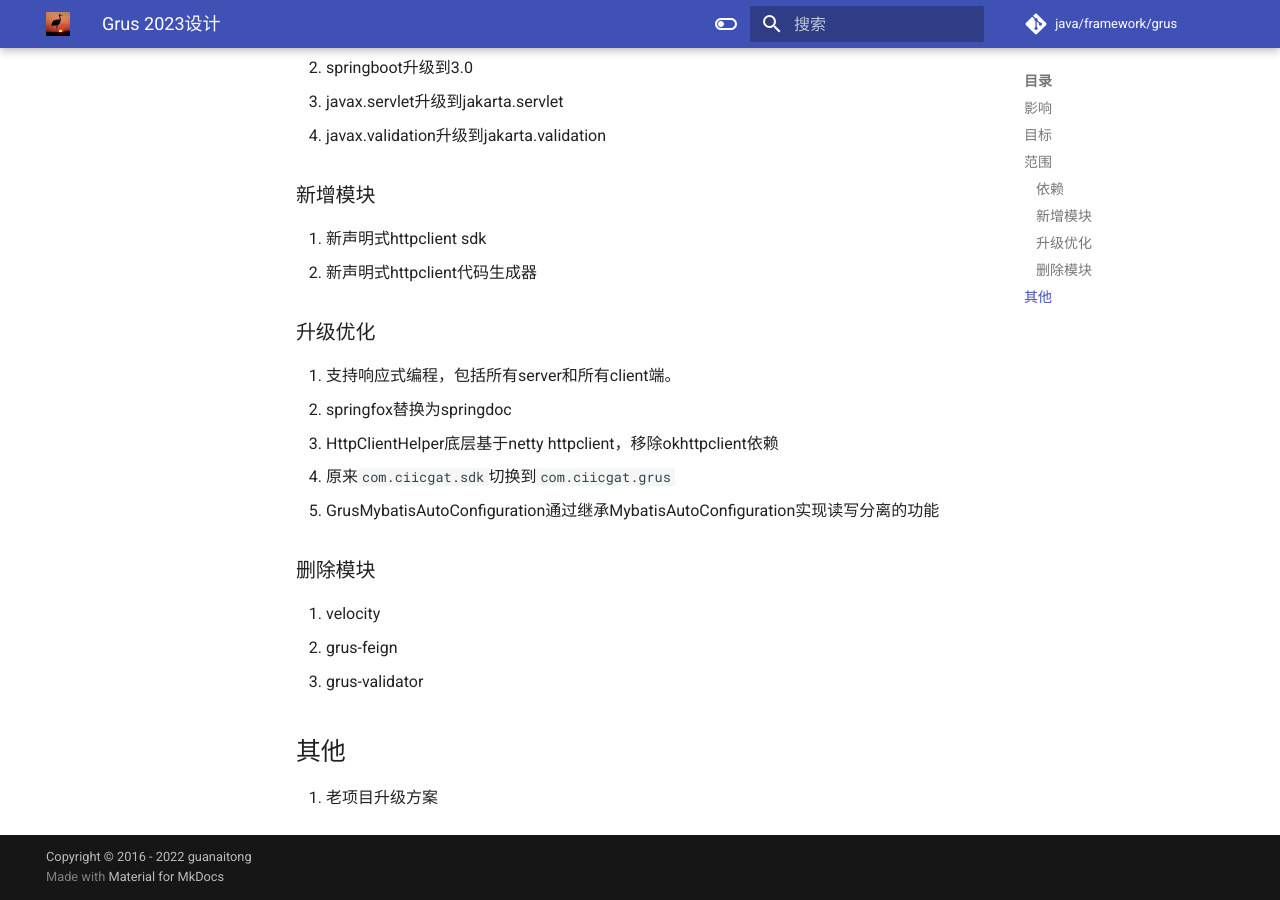
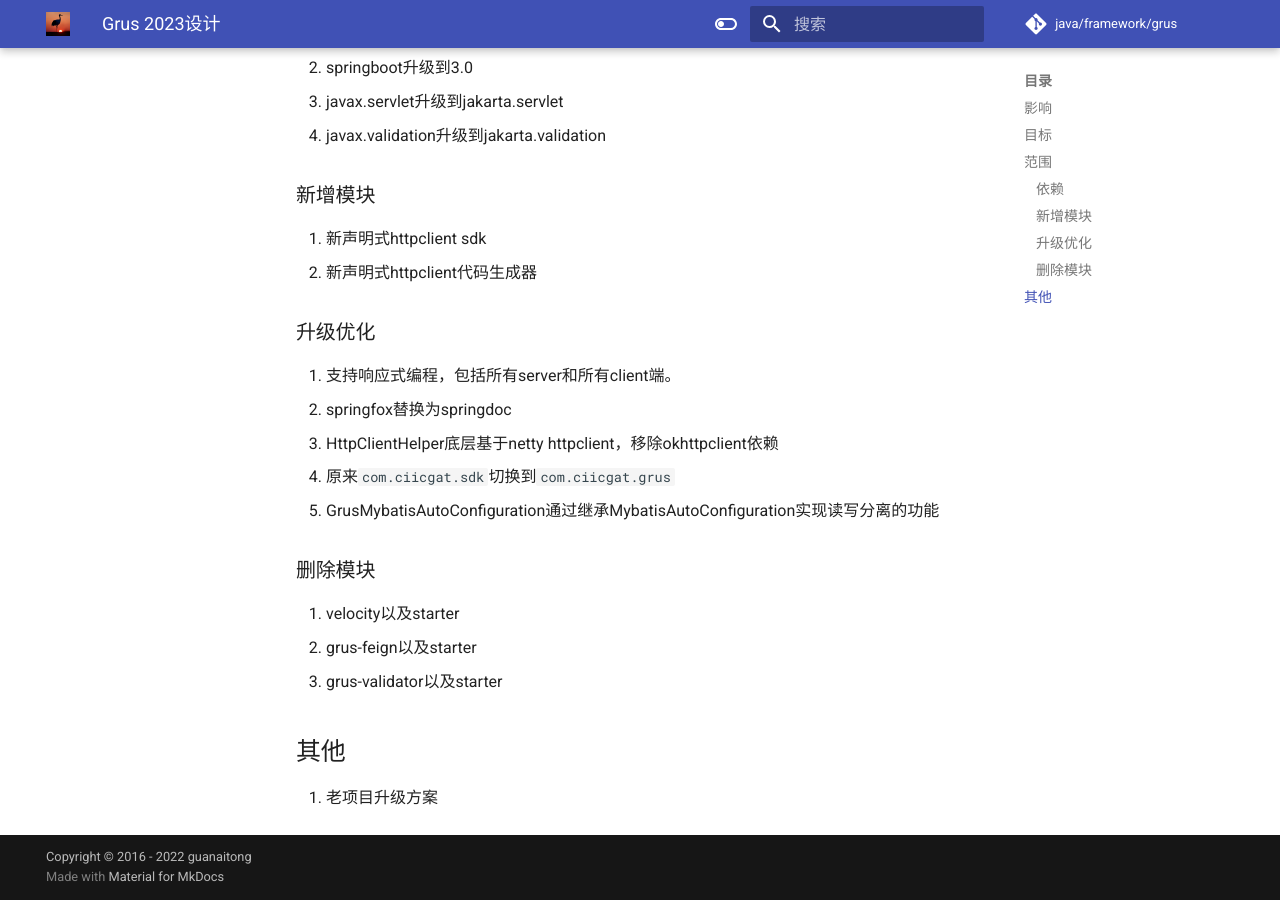
Before and after one commit to guanaitong/grus, an MkDocs documentation site: the page built from docs/design/grus2023.md, in a window 1280 px wide and 900 px high, scrolled down 2937 px. Built offline with MkDocs 1.6.1 and Material for MkDocs 9.7.7, drawn with Linux system fonts in a browser that asks for light colours.

Commit message:
SB 3.0 docs

```diff
--- a/docs/design/grus2023.md
+++ b/docs/design/grus2023.md
@@ -123,9 +123,9 @@ public interface MemberIdService {
 
 ### 删除模块
 
-1. velocity
-2. grus-feign
-3. grus-validator
+1. velocity以及starter
+2. grus-feign以及starter
+3. grus-validator以及starter
 
 
 
```
